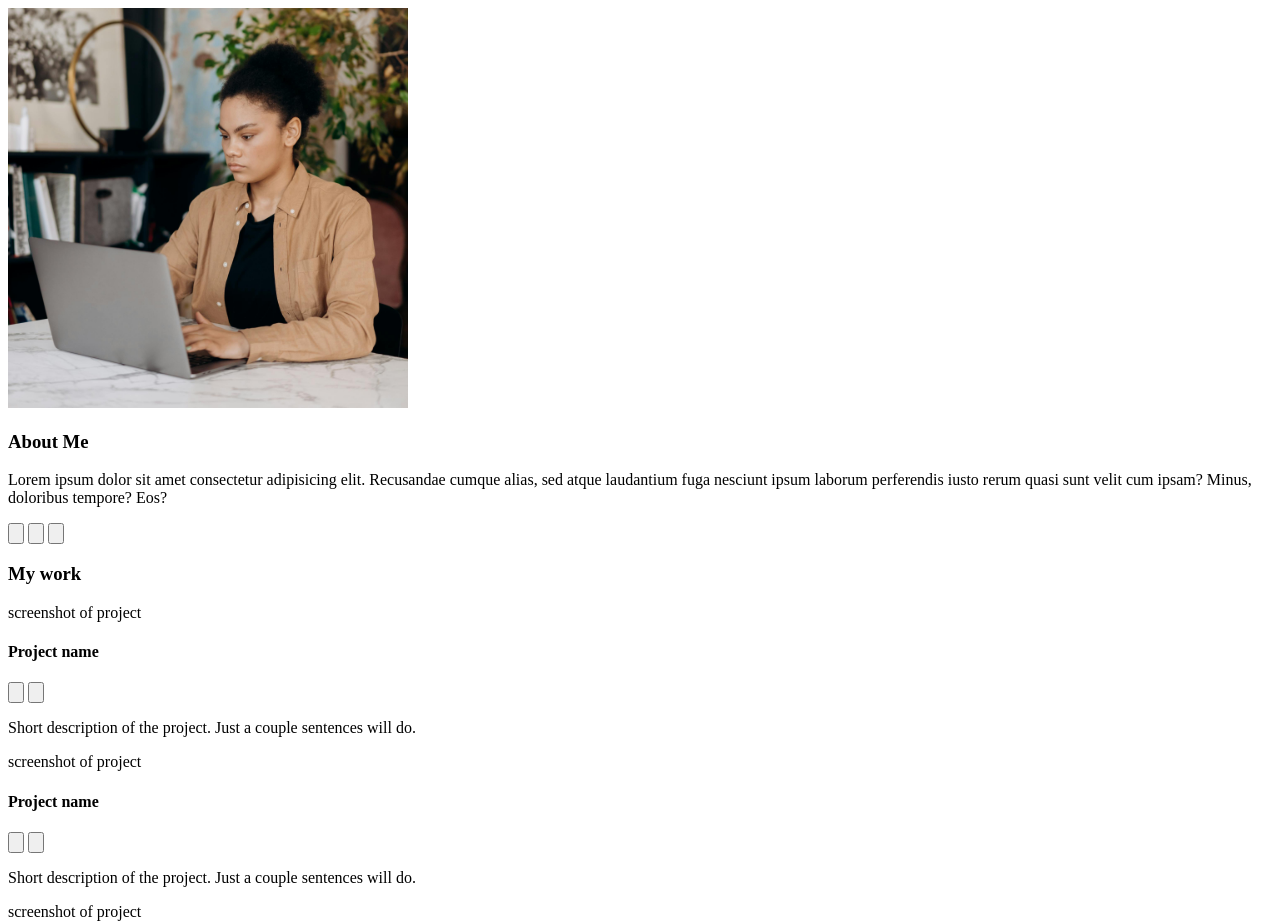
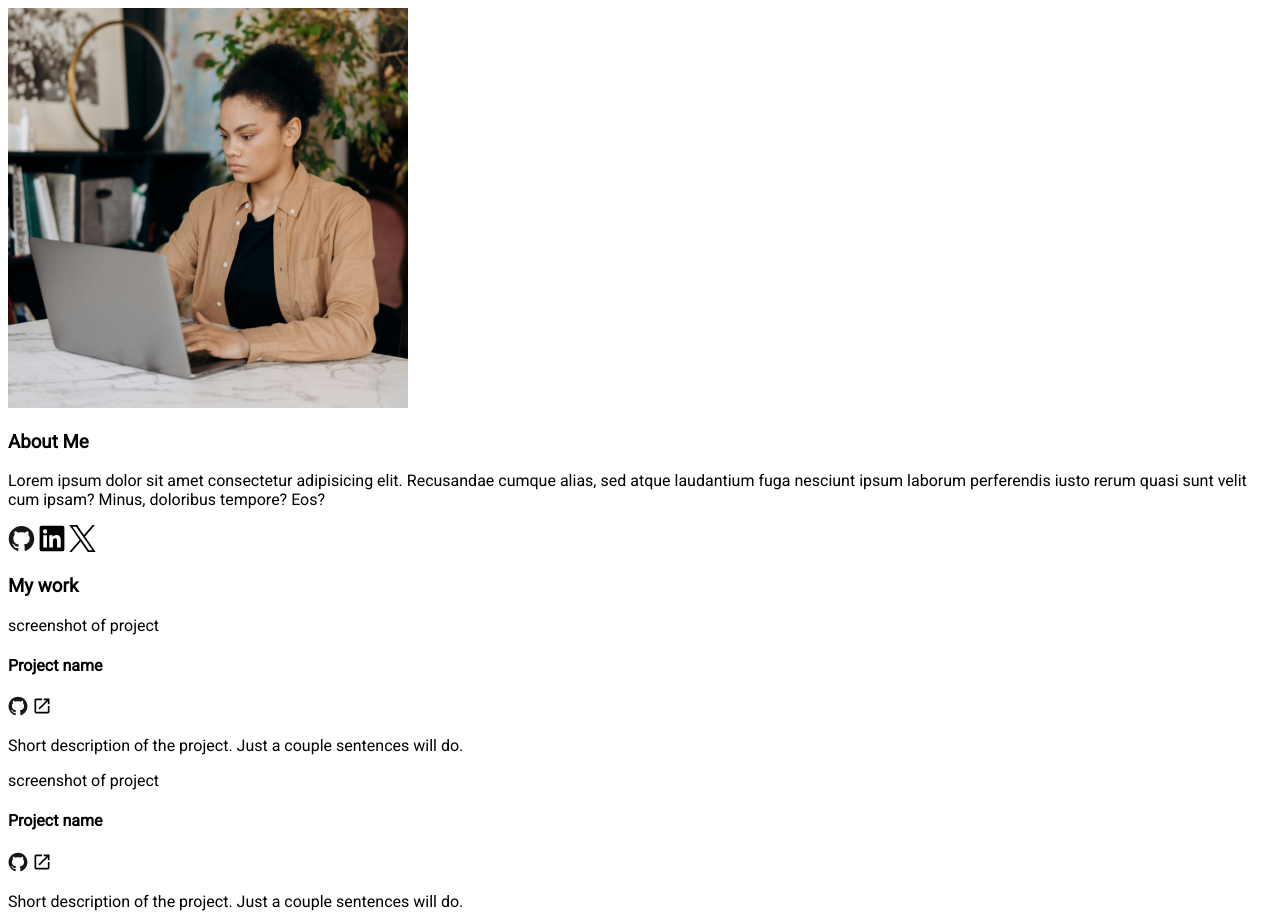
Before and after one commit to collin-garrison/homepage-practice, a plain HTML site: page index.html in a window 1280 px wide. Shown: the top 924 px of the page. Drawn offline with Linux system fonts and the light colour scheme.

Commit message:
Add basic styles to SVGs

```diff
--- a/styles.css
+++ b/styles.css
@@ -1,7 +1,36 @@
-#desk{
-    max-width: 400px;
+@font-face {
+    font-family: 'Roboto';
+    src: url('./assets/fonts/roboto/Roboto-Regular.ttf');
 }
 
-#couch{
-    max-width: 400px;
+:root {
+    font-family: 'Roboto';
 }
+
+#desk {
+    max-height: 400px;
+}
+
+#couch {
+    max-height: 400px;
+}
+
+.icon-button {
+    padding: 0;
+    border: none;
+    cursor: pointer;
+    background: none;
+}
+
+.icon-button.large {
+    height: 2em;
+}
+
+.icon-button.small {
+    height: 1.5em;
+}
+
+.icon {
+    height: 100%;
+    display: inline-block;
+}
```
